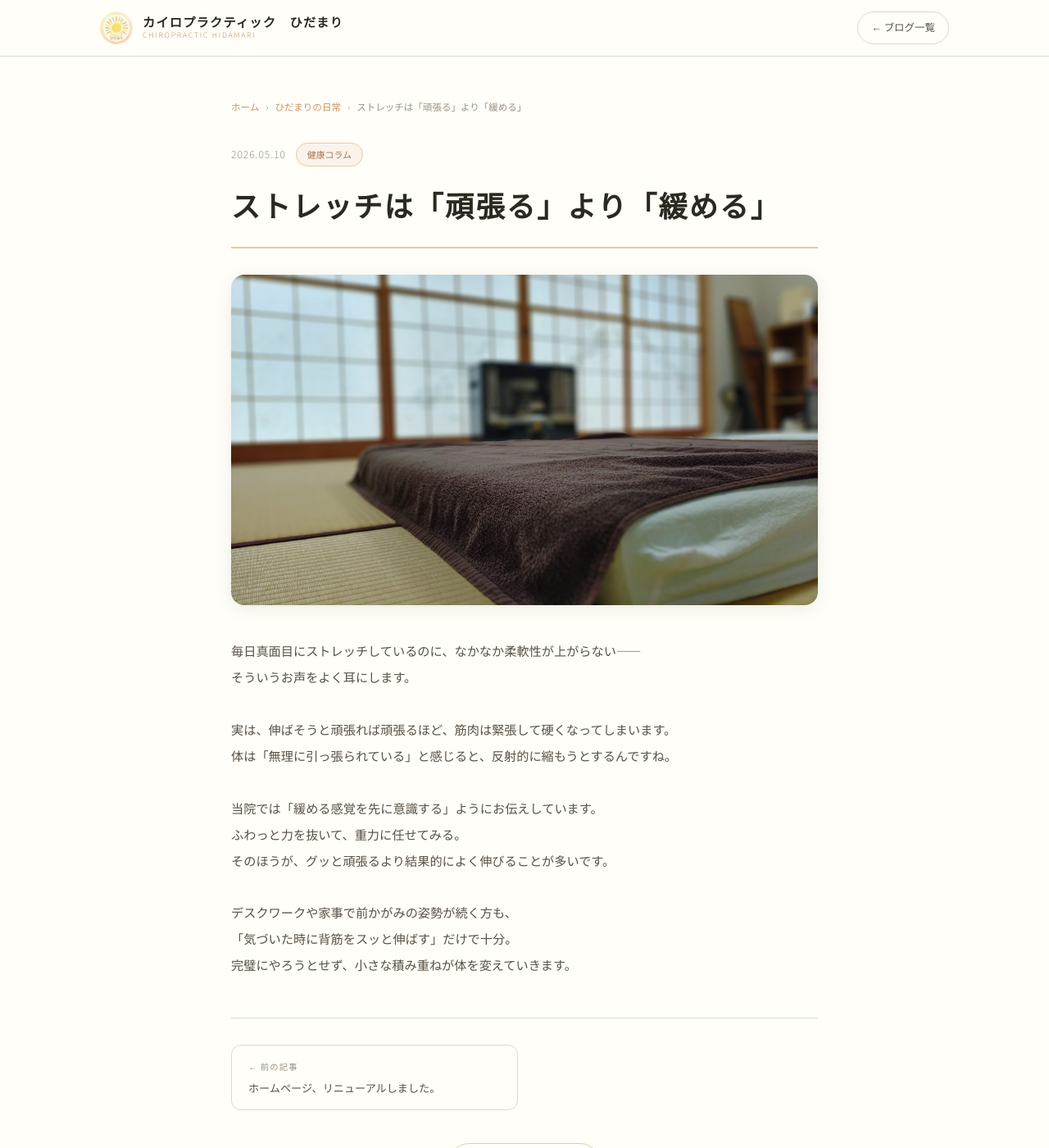
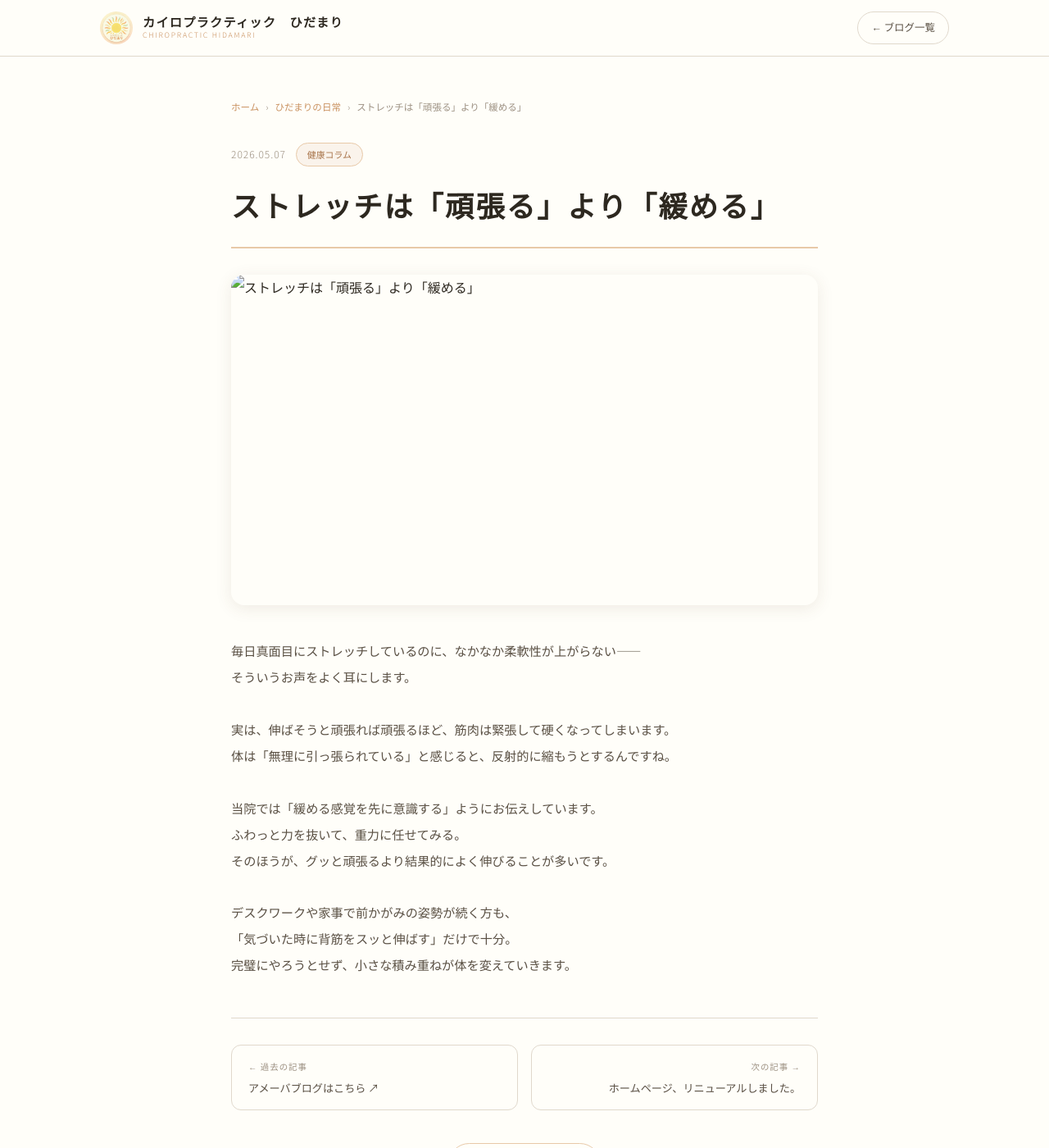
Before and after one commit to TestTeston/hidamari-chiro, a Jekyll site: the page built from _posts/2026-05-10-ストレッチは頑張るより緩める.md, in a window 1280 px wide and 1400 px high. Shown: the whole window at 82% size. Built offline with Jekyll 4.4.1, drawn with Linux system fonts in a browser that asks for light colours; some web fonts are replaced; our own code applies the rules of GitHub Pages for plain Markdown files.

Commit message:
Update ブログ記事 “2026-05-10-ストレッチは頑張るより緩める”

```diff
--- a/_posts/2026-05-10-ストレッチは頑張るより緩める.md
+++ b/_posts/2026-05-10-ストレッチは頑張るより緩める.md
@@ -1,8 +1,8 @@
 ---
 title: ストレッチは「頑張る」より「緩める」
-date: 2026-05-10
+date: 2026-05-07
 category: 健康コラム
-image: /img_tatami.jpg
+image: /blog/images/img_tatami.jpg
 ---
 毎日真面目にストレッチしているのに、なかなか柔軟性が上がらない——\
 そういうお声をよく耳にします。\
```
